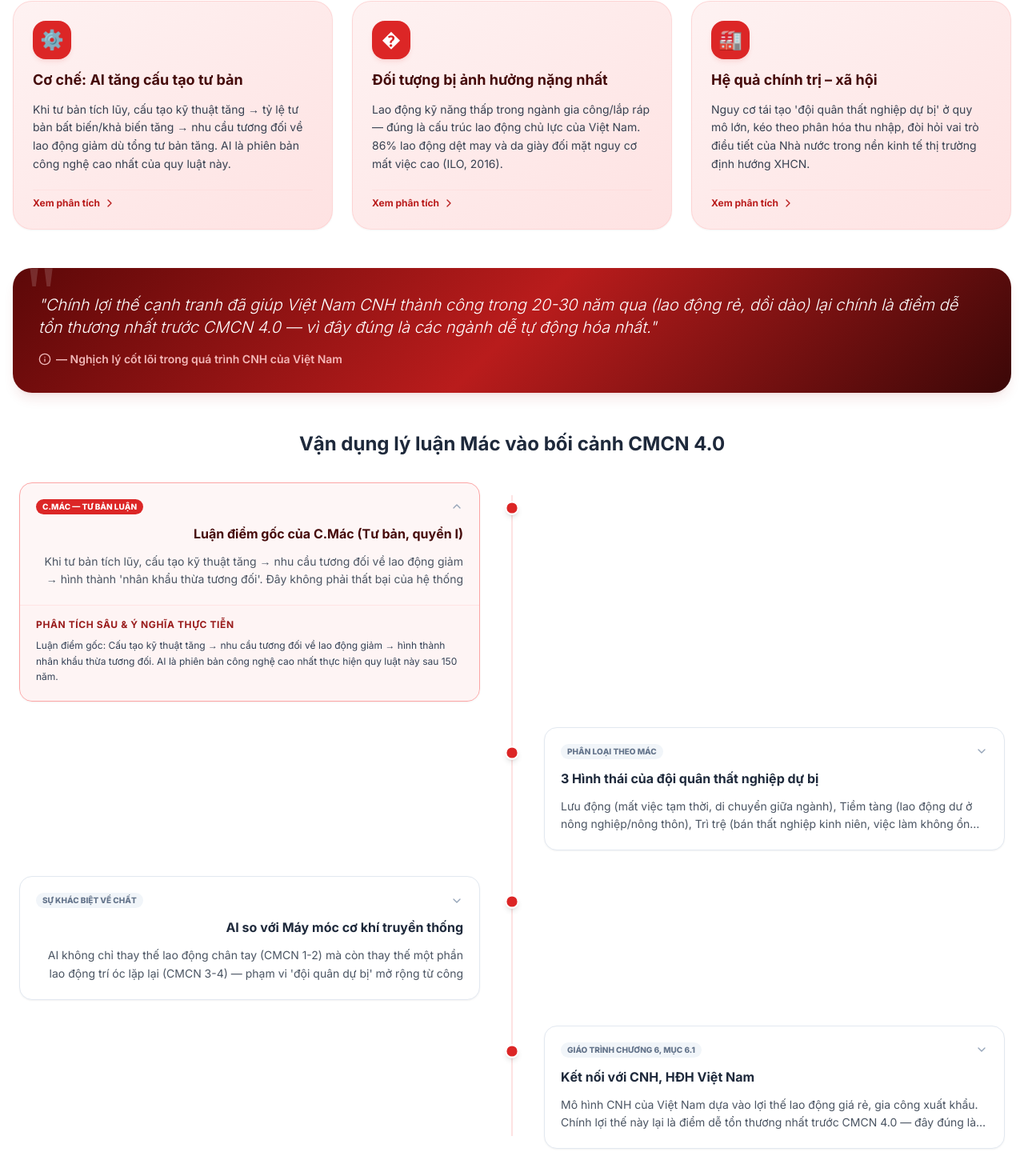
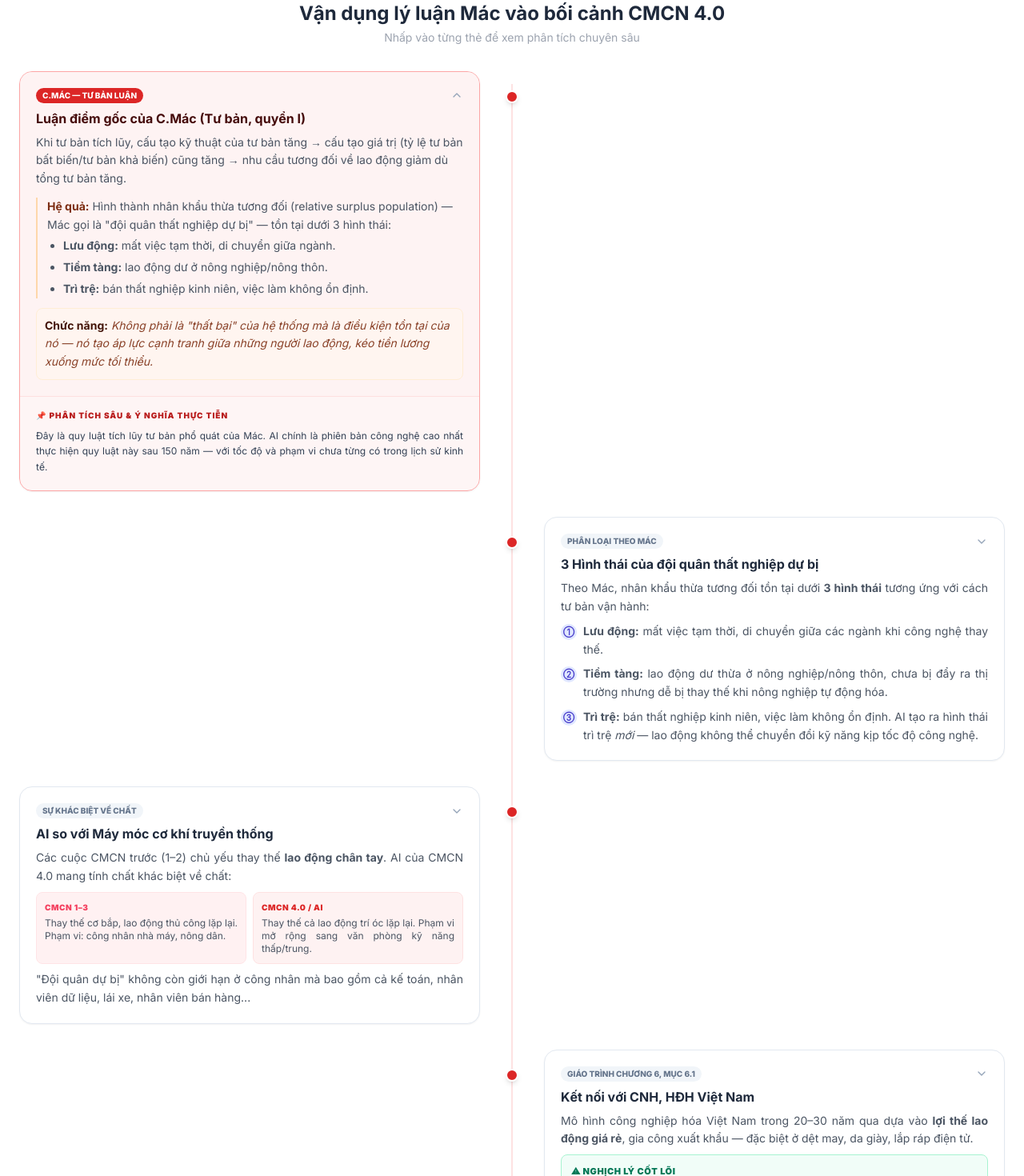
Before and after one commit to giaKhangdoan/mln, a React (Vite) app: page / in a window 1280 px wide. Shown: the part 1169-2639 px from the top of the page at 80% size. Built offline with nearby package versions, Linux system fonts and the light colour scheme; a web font is replaced by a local one.

Commit message:
chinh sua noi dung

```diff
--- a/src/App.jsx
+++ b/src/App.jsx
@@ -60,25 +60,85 @@ const chaptersData = {
       {
         school: "Luận điểm gốc của C.Mác (Tư bản, quyển I)",
         philosophers: "C.Mác — Tư bản luận",
-        desc: "Khi tư bản tích lũy, cấu tạo kỹ thuật tăng → nhu cầu tương đối về lao động giảm → hình thành 'nhân khẩu thừa tương đối'. Đây không phải thất bại của hệ thống mà là điều kiện tồn tại của nó.",
+        desc: (
+          <div className="space-y-3 mt-1">
+            <p>
+              Khi tư bản tích lũy, cấu tạo kỹ thuật của tư bản tăng → cấu tạo giá trị (tỷ lệ tư bản bất biến/tư bản khả biến) cũng tăng → nhu cầu tương đối về lao động giảm dù tổng tư bản tăng.
+            </p>
+            <div className="pl-3 border-l-2 border-orange-200 space-y-1">
+              <p>
+                <strong className="text-orange-900">Hệ quả:</strong> Hình thành nhân khẩu thừa tương đối (relative surplus population) — Mác gọi là "đội quân thất nghiệp dự bị" — tồn tại dưới 3 hình thái:
+              </p>
+              <ul className="list-disc pl-5 mt-1 space-y-1 text-gray-600">
+                <li><strong>Lưu động:</strong> mất việc tạm thời, di chuyển giữa ngành.</li>
+                <li><strong>Tiềm tàng:</strong> lao động dư ở nông nghiệp/nông thôn.</li>
+                <li><strong>Trì trệ:</strong> bán thất nghiệp kinh niên, việc làm không ổn định.</li>
+              </ul>
+            </div>
+            <p className="bg-orange-50/50 p-2.5 rounded-lg border border-orange-100 text-orange-900/90 italic">
+              <strong className="text-orange-950 not-italic">Chức năng:</strong> Không phải là "thất bại" của hệ thống mà là điều kiện tồn tại của nó — nó tạo áp lực cạnh tranh giữa những người lao động, kéo tiền lương xuống mức tối thiểu.
+            </p>
+          </div>
+        ),
         color: "from-amber-50 to-orange-100 border-orange-200 text-orange-850"
       },
       {
         school: "3 Hình thái của đội quân thất nghiệp dự bị",
         philosophers: "Phân loại theo Mác",
-        desc: "Lưu động (mất việc tạm thời, di chuyển giữa ngành), Tiềm tàng (lao động dư ở nông nghiệp/nông thôn), Trì trệ (bán thất nghiệp kinh niên, việc làm không ổn định).",
+        desc: (
+          <div className="space-y-2 mt-1">
+            <p className="text-justify">Theo Mác, nhân khẩu thừa tương đối tồn tại dưới <strong>3 hình thái</strong> tương ứng với cách tư bản vận hành:</p>
+            <ul className="space-y-2 mt-2">
+              <li className="flex gap-2 items-start">
+                <span className="mt-0.5 w-5 h-5 flex-shrink-0 rounded-full bg-indigo-100 text-indigo-700 text-[10px] font-black flex items-center justify-center">①</span>
+                <span className="text-justify"><strong>Lưu động:</strong> mất việc tạm thời, di chuyển giữa các ngành khi công nghệ thay thế.</span>
+              </li>
+              <li className="flex gap-2 items-start">
+                <span className="mt-0.5 w-5 h-5 flex-shrink-0 rounded-full bg-indigo-100 text-indigo-700 text-[10px] font-black flex items-center justify-center">②</span>
+                <span className="text-justify"><strong>Tiềm tàng:</strong> lao động dư thừa ở nông nghiệp/nông thôn, chưa bị đẩy ra thị trường nhưng dễ bị thay thế khi nông nghiệp tự động hóa.</span>
+              </li>
+              <li className="flex gap-2 items-start">
+                <span className="mt-0.5 w-5 h-5 flex-shrink-0 rounded-full bg-indigo-100 text-indigo-700 text-[10px] font-black flex items-center justify-center">③</span>
+                <span className="text-justify"><strong>Trì trệ:</strong> bán thất nghiệp kinh niên, việc làm không ổn định. AI tạo ra hình thái trì trệ <em>mới</em> — lao động không thể chuyển đổi kỹ năng kịp tốc độ công nghệ.</span>
+              </li>
+            </ul>
+          </div>
+        ),
         color: "from-blue-50 to-indigo-100 border-indigo-200 text-indigo-850"
       },
       {
         school: "AI so với Máy móc cơ khí truyền thống",
         philosophers: "Sự khác biệt về chất",
-        desc: "AI không chỉ thay thế lao động chân tay (CMCN 1-2) mà còn thay thế một phần lao động trí óc lặp lại (CMCN 3-4) — phạm vi 'đội quân dự bị' mở rộng từ công nhân sang cả lao động văn phòng kỹ năng thấp/trung.",
+        desc: (
+          <div className="space-y-2 mt-1">
+            <p className="text-justify">Các cuộc CMCN trước (1–2) chủ yếu thay thế <strong>lao động chân tay</strong>. AI của CMCN 4.0 mang tính chất khác biệt về chất:</p>
+            <div className="grid grid-cols-2 gap-2 mt-2">
+              <div className="bg-rose-50 border border-rose-100 rounded-lg p-2.5">
+                <div className="text-[10px] font-black uppercase text-rose-500 tracking-wider mb-1">CMCN 1–3</div>
+                <p className="text-xs text-gray-600 text-justify">Thay thế cơ bắp, lao động thủ công lặp lại. Phạm vi: công nhân nhà máy, nông dân.</p>
+              </div>
+              <div className="bg-red-50 border border-red-100 rounded-lg p-2.5">
+                <div className="text-[10px] font-black uppercase text-red-600 tracking-wider mb-1">CMCN 4.0 / AI</div>
+                <p className="text-xs text-gray-600 text-justify">Thay thế cả lao động trí óc lặp lại. Phạm vi mở rộng sang văn phòng kỹ năng thấp/trung.</p>
+              </div>
+            </div>
+            <p className="text-justify text-gray-600">"Đội quân dự bị" không còn giới hạn ở công nhân mà bao gồm cả kế toán, nhân viên dữ liệu, lái xe, nhân viên bán hàng...</p>
+          </div>
+        ),
         color: "from-rose-50 to-red-100 border-red-200 text-red-850"
       },
       {
         school: "Kết nối với CNH, HĐH Việt Nam",
         philosophers: "Giáo trình Chương 6, mục 6.1",
-        desc: "Mô hình CNH của Việt Nam dựa vào lợi thế lao động giá rẻ, gia công xuất khẩu. Chính lợi thế này lại là điểm dễ tổn thương nhất trước CMCN 4.0 — đây đúng là các ngành dễ tự động hóa nhất.",
+        desc: (
+          <div className="space-y-2 mt-1">
+            <p className="text-justify">Mô hình công nghiệp hóa Việt Nam trong 20–30 năm qua dựa vào <strong>lợi thế lao động giá rẻ</strong>, gia công xuất khẩu — đặc biệt ở dệt may, da giày, lắp ráp điện tử.</p>
+            <div className="bg-emerald-50/70 border border-emerald-200 rounded-lg p-3">
+              <p className="text-[11px] font-black text-emerald-700 uppercase tracking-wider mb-1">⚠ Nghịch lý cốt lõi</p>
+              <p className="text-xs text-gray-700 text-justify">Chính lợi thế đã giúp Việt Nam CNH thành công lại là <strong>điểm dễ tổn thương nhất</strong> trước CMCN 4.0 — đây đúng là các ngành dễ tự động hóa nhất. Theo ILO (2016), <strong>86%</strong> lao động dệt may và da giày đối mặt nguy cơ mất việc cao.</p>
+            </div>
+          </div>
+        ),
         color: "from-teal-50 to-emerald-100 border-emerald-200 text-emerald-850"
       }
     ]
@@ -464,7 +524,7 @@ export default function App() {
 
         {/* Glow Spheres */}
         <div className="absolute top-[-10%] right-[-5%] w-[400px] sm:w-[800px] h-[400px] sm:h-[800px] bg-red-500/20 rounded-full blur-[120px] pointer-events-none animate-glow-pulse"></div>
-        <div className="absolute bottom-[-10%] left-[-5%] w-[350px] sm:w-[700px] h-[350px] sm:h-[700px] bg-amber-600/10 rounded-full blur-[100px] pointer-events-none animate-glow-pulse" style={{animationDelay: '2s'}}></div>
+        <div className="absolute bottom-[-10%] left-[-5%] w-[350px] sm:w-[700px] h-[350px] sm:h-[700px] bg-amber-600/10 rounded-full blur-[100px] pointer-events-none animate-glow-pulse" style={{ animationDelay: '2s' }}></div>
         <div className="absolute top-1/2 left-1/2 -translate-x-1/2 -translate-y-1/2 w-[300px] sm:w-[600px] h-[300px] sm:h-[600px] bg-black/40 rounded-full blur-[80px] pointer-events-none"></div>
 
         {/* Floating AI Data Nodes */}
@@ -659,8 +719,7 @@ export default function App() {
                 <button
                   key={tab.id}
                   onClick={() => scrollToSection(tab.id)}
-                  className={`relative flex items-center gap-1.5 px-4 py-2 rounded-xl font-semibold text-sm whitespace-nowrap transition-all duration-300 flex-shrink-0 ${
-                    isActive
+                  className={`relative flex items-center gap-1.5 px-4 py-2 rounded-xl font-semibold text-sm whitespace-nowrap transition-all duration-300 flex-shrink-0 ${isActive
                     ? 'text-white'
                     : 'text-gray-600 hover:text-red-600 hover:bg-red-50'
                     }`}
@@ -696,23 +755,75 @@ export default function App() {
             </p>
           </div>
 
-          {/* Luận điểm chính Grid */}
-          <div className="grid grid-cols-1 md:grid-cols-3 gap-6">
-            {chaptersData.intro.traps.map((trap, idx) => (
-              <div key={idx} data-aos="zoom-in-up" data-aos-delay={idx * 150} className="card-hover bg-gradient-to-br from-red-50 to-red-100 border border-red-200/60 rounded-3xl p-6 shadow-sm flex flex-col justify-between space-y-5">
-                <div className="space-y-3">
-                  <div className="w-12 h-12 bg-red-600 rounded-2xl flex items-center justify-center text-2xl text-white shadow-md shadow-red-600/10">
-                    {trap.icon}
-                  </div>
-                  <h3 className="text-lg font-bold text-red-950">{trap.title}</h3>
-                  <p className="text-gray-700 text-sm leading-relaxed">{trap.desc}</p>
-                </div>
-                <div className="pt-2 border-t border-red-200/30 flex items-center text-xs font-bold text-red-700 hover:text-red-900 cursor-pointer" onClick={() => scrollToSection('digital')}>
-                  <span>Xem phân tích</span>
-                  <ChevronRight className="w-4 h-4 ml-1" />
-                </div>
-              </div>
-            ))}
+
+
+
+          {/* Timeline vận dụng lý luận Mác */}
+          <div className="space-y-8">
+            <div className="text-center space-y-1">
+              <h3 className="text-2xl font-bold text-slate-800">Vận dụng lý luận Mác vào bối cảnh CMCN 4.0</h3>
+              <p className="text-sm text-gray-400">Nhấp vào từng thẻ để xem phân tích chuyên sâu</p>
+            </div>
+
+            <div className="relative">
+              {/* Vertical timeline line */}
+              <div className="absolute left-1/2 -translate-x-1/2 top-4 bottom-4 w-[2px] bg-red-100 hidden md:block"></div>
+
+              <div className="space-y-8">
+                {chaptersData.intro.historicalSchools.map((school, idx) => {
+                  const isLeft = idx % 2 === 0;
+                  const isExpanded = expandedTimeline[idx + 1];
+                  const expandedAnalysis = [
+                    "Đây là quy luật tích lũy tư bản phổ quát của Mác. AI chính là phiên bản công nghệ cao nhất thực hiện quy luật này sau 150 năm — với tốc độ và phạm vi chưa từng có trong lịch sử kinh tế.",
+                    "Hình thái 'trì trệ' đang biến đổi trong kỷ nguyên AI: không chỉ là lao động thời vụ mà còn là toàn bộ nhóm lao động kỹ năng trung bình không thể cạnh tranh với tự động hóa về tốc độ và chi phí.",
+                    "Đây là điểm mấu chốt: khi cả kỹ năng tư duy lặp lại cũng bị thay thế, rào cản để gia nhập 'đội quân dự bị' trở nên thấp hơn bao giờ hết — ngay cả lao động tri thức cũng không còn an toàn tuyệt đối.",
+                    "Đây là nghịch lý phát triển của Việt Nam: mô hình thành công trong quá khứ lại trở thành điểm yếu trong tương lai. Giải pháp không phải là từ bỏ CNH mà là chuyển đổi nhanh lên chuỗi giá trị cao hơn.",
+                  ];
+                  return (
+                    <div key={idx} data-aos={isLeft ? "fade-right" : "fade-left"} data-aos-delay={idx * 100} className="relative flex flex-col md:flex-row items-stretch md:items-start w-full">
+
+                      {/* Timeline dot */}
+                      <div className="absolute left-1/2 -translate-x-1/2 top-6 w-4 h-4 rounded-full border-2 border-white shadow-md z-10 hidden md:block bg-red-600"></div>
+
+                      {/* Card container — alternates left/right */}
+                      <div className={`w-full md:w-1/2 ${isLeft ? 'md:pr-10 flex justify-end' : 'md:pl-10 md:order-last flex justify-start'}`}>
+                        <div
+                          className={`w-full max-w-xl rounded-2xl border overflow-hidden shadow-sm hover:shadow-md transition-all duration-300 cursor-pointer ${isExpanded ? 'border-red-300 bg-red-50/60' : 'border-slate-200 bg-white'}`}
+                          onClick={() => setExpandedTimeline(prev => ({ ...prev, [idx + 1]: !prev[idx + 1] }))}
+                        >
+                          {/* Header */}
+                          <div className={`p-5 space-y-2 transition-colors duration-300 ${isExpanded ? 'bg-red-50/80' : ''}`}>
+                            <div className="flex items-center justify-between gap-2">
+                              <span className={`inline-flex px-2 py-0.5 text-[10px] font-extrabold uppercase rounded-full ${isExpanded ? 'bg-red-600 text-white' : 'bg-slate-100 text-slate-500'}`}>
+                                {school.philosophers}
+                              </span>
+                              <ChevronDown className={`w-4 h-4 text-slate-400 transition-transform duration-300 ${isExpanded ? 'rotate-180 text-red-600' : ''}`} />
+                            </div>
+                            <h4 className={`font-bold text-base leading-snug ${isExpanded ? 'text-red-950' : 'text-slate-800'}`}>{school.school}</h4>
+                            <div className="text-gray-600 text-sm leading-relaxed">
+                              {school.desc}
+                            </div>
+                          </div>
+
+                          {/* Expanded Analysis */}
+                          {isExpanded && (
+                            <div className="px-5 pb-5 pt-4 border-t border-red-200/50 bg-red-50/40 text-left">
+                              <p className="text-[10px] font-black text-red-700 uppercase tracking-widest mb-2">📌 Phân tích sâu & Ý nghĩa thực tiễn</p>
+                              <p className="text-xs text-slate-700 leading-relaxed text-justify">
+                                {expandedAnalysis[idx]}
+                              </p>
+                            </div>
+                          )}
+                        </div>
+                      </div>
+
+                      {/* Empty spacer for the opposite side */}
+                      <div className="hidden md:block w-1/2"></div>
+                    </div>
+                  );
+                })}
+              </div>
+            </div>
           </div>
 
           {/* Red blockquote matching target website */}
@@ -728,71 +839,6 @@ export default function App() {
               </footer>
             </blockquote>
           </div>
-
-          {/* Timeline vận dụng lý luận Mác */}
-          <div className="space-y-8">
-            <h3 className="text-2xl font-bold text-center text-slate-800">Vận dụng lý luận Mác vào bối cảnh CMCN 4.0</h3>
-            <div className="relative">
-
-              {/* Vertical timeline line */}
-              <div className="absolute left-1/2 -translate-x-1/2 top-4 bottom-4 w-[2px] bg-red-100 hidden md:block"></div>
-
-              <div className="space-y-8">
-                {chaptersData.intro.historicalSchools.map((school, idx) => {
-                  const isLeft = idx % 2 === 0;
-                  const isExpanded = expandedTimeline[idx + 1];
-                  return (
-                    <div key={idx} data-aos={isLeft ? "fade-right" : "fade-left"} data-aos-delay={idx * 100} className="relative flex flex-col md:flex-row items-stretch md:items-center w-full">
-
-                      {/* Timeline dot */}
-                      <div className="absolute left-1/2 -translate-x-1/2 top-6 w-4 h-4 rounded-full border-2 border-white shadow-md z-10 hidden md:block transition-all duration-300 bg-red-600 scale-110"></div>
-
-                      {/* Left container */}
-                      <div className={`w-full md:w-1/2 ${isLeft ? 'md:pr-10 md:text-right flex justify-end' : 'md:pl-10 order-last flex justify-start'}`}>
-                        <div className={`w-full max-w-xl rounded-2xl border transition-all duration-300 overflow-hidden shadow-sm hover:shadow-md ${
-                          isExpanded
-                            ? 'border-red-300 bg-red-50/70'
-                            : 'border-slate-200 bg-white'
-                        }`}>
-                          <div className="p-5 space-y-3 cursor-pointer" onClick={() => setExpandedTimeline(prev => ({ ...prev, [idx+1]: !prev[idx+1] }))}>
-                            <div className="flex items-center justify-between gap-2">
-                              <span className={`inline-flex px-2 py-0.5 text-[10px] font-extrabold uppercase rounded-full ${
-                                isExpanded ? 'bg-red-600 text-white' : 'bg-slate-100 text-slate-500'
-                              }`}>
-                                {school.philosophers}
-                              </span>
-                              <ChevronDown className={`w-4 h-4 text-slate-400 transition-transform ${isExpanded ? 'rotate-180 text-red-600' : ''}`} />
-                            </div>
-                            <h4 className={`font-bold text-base ${isExpanded ? 'text-red-950' : 'text-slate-800'}`}>{school.school}</h4>
-                            <p className="text-gray-600 text-sm leading-relaxed line-clamp-2">{school.desc}</p>
-                          </div>
-
-                          {/* Expanded Content */}
-                          {isExpanded && (
-                            <div className="px-5 pb-5 border-t border-red-200/40 pt-4 bg-red-50/40 text-left">
-                    <h5 className="text-xs font-bold text-red-800 uppercase tracking-wider mb-2">Phân tích sâu & Ý nghĩa thực tiễn</h5>
-                              <p className="text-xs text-slate-700 leading-relaxed">
-                                {idx === 0 && "Luận điểm gốc: Cấu tạo kỹ thuật tăng → nhu cầu tương đối về lao động giảm → hình thành nhân khẩu thừa tương đối. AI là phiên bản công nghệ cao nhất thực hiện quy luật này sau 150 năm."}
-                                {idx === 1 && "3 hình thái: Lưu động (di chuyển tạm thời), Tiềm tàng (lao động dư nông nghiệp), Trì trệ (bán thất nghiệp kinh niên). AI tạo ra loại trì trệ mới — lao động không thể chuyển đổi kỹ năng kịp tốc độ công nghệ."}
-                                {idx === 2 && "Điểm khác biệt về chất: AI thay thế cả lao động trí óc lặp lại, không chỉ lao động chân tay như CMCN 1-2. Điều này mở rộng phạm vi 'đội quân dự bị' sang cả văn phòng kỹ năng thấp/trung."}
-                                {idx === 3 && "Giáo trình mục 6.1.2.2: CMCN 4.0 làm mất lợi thế sản xuất truyền thống. Mô hình CNH của Việt Nam dựa trên lao động giá rẻ chính là điểm dễ bị tổn thương nhất trước tự động hóa."}
-                              </p>
-                            </div>
-                          )}
-                        </div>
-                      </div>
-
-                      {/* Right empty placeholder container for large screens to balance layout */}
-                      <div className="hidden md:block w-1/2"></div>
-
-                    </div>
-                  );
-                })}
-              </div>
-
-            </div>
-          </div>
-
         </section>
 
         {/* ================= PHẦN 2: SỐ LIỆU & THỰC TIỄN VIỆT NAM ================= */}
@@ -924,7 +970,7 @@ export default function App() {
             <div className="grid grid-cols-1 md:grid-cols-3 gap-6">
               {chaptersData.practice.roles.map((role, idx) => (
                 <div key={idx} data-aos="zoom-in-up" data-aos-delay={idx * 150} className="bg-white border border-slate-200/60 rounded-3xl p-6 shadow-sm space-y-3 card-hover">
-                  <span className="text-xs uppercase font-extrabold tracking-wider text-red-600">Phát hiện {idx+1}</span>
+                  <span className="text-xs uppercase font-extrabold tracking-wider text-red-600">Phát hiện {idx + 1}</span>
                   <h4 className="font-bold text-slate-800 text-base">{role.title}</h4>
                   <p className="text-gray-600 text-sm leading-relaxed">{role.desc}</p>
                 </div>
@@ -1252,8 +1298,7 @@ export default function App() {
 
                   {/* Explanation feedback */}
                   {selectedOpt && (
-                    <div className={`p-3.5 rounded-xl flex items-start gap-2.5 border text-xs ${
-                      selectedOpt === qz.correct
+                    <div className={`p-3.5 rounded-xl flex items-start gap-2.5 border text-xs ${selectedOpt === qz.correct
                       ? 'bg-emerald-50/50 border-emerald-200 text-emerald-800'
                       : 'bg-red-50/50 border-red-200 text-red-800'
                       }`}>
@@ -1466,8 +1511,7 @@ export default function App() {
                 {chatMessages.map((msg, idx) => (
                   <div
                     key={idx}
-                    className={`max-w-[85%] rounded-2xl px-4 py-3 text-sm leading-relaxed shadow-sm ${
-                      msg.sender === 'user'
+                    className={`max-w-[85%] rounded-2xl px-4 py-3 text-sm leading-relaxed shadow-sm ${msg.sender === 'user'
                       ? 'bg-red-600 text-white self-end rounded-tr-none'
                       : 'bg-white text-slate-700 border border-slate-200/80 self-start rounded-tl-none'
                       }`}
```
Lines whose indentation alone changed are shown as unchanged.
